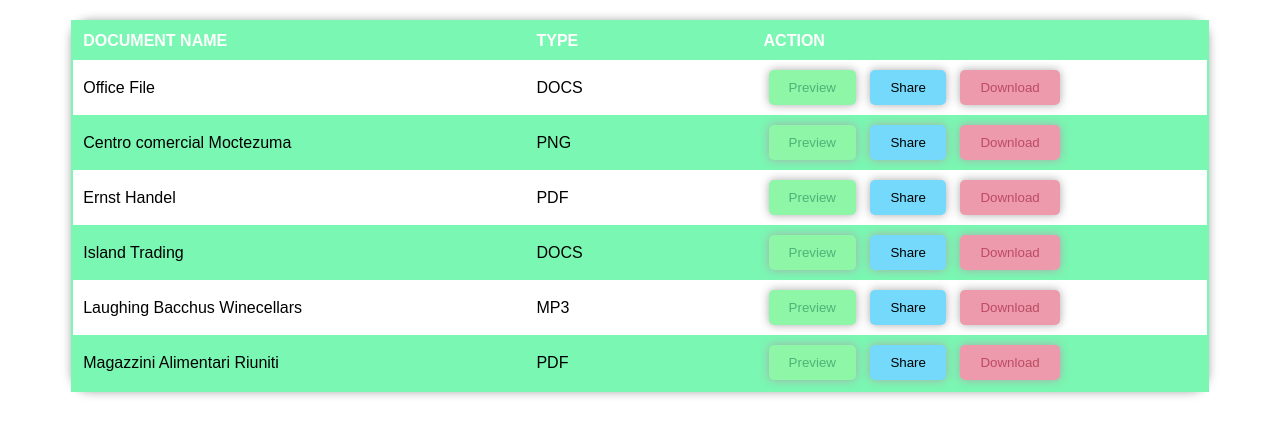
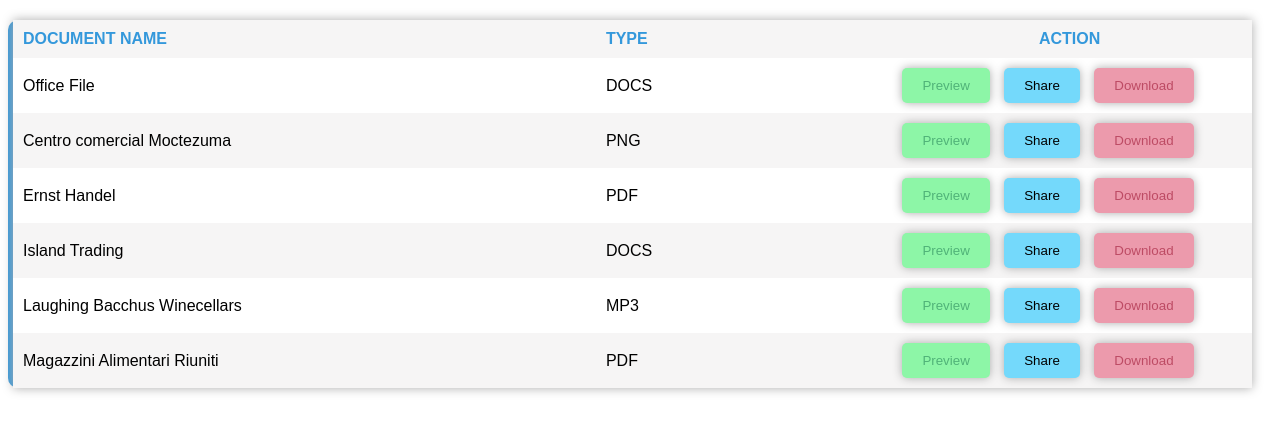
Before and after one commit to wdminarul/document-table, a plain HTML site: page index.html in a window 1280 px wide. Drawn offline with Linux system fonts and the light colour scheme.

Commit message:
final-table

```diff
--- a/index.html
+++ b/index.html
@@ -15,36 +15,41 @@
         <style>
             .content {
                 background-color: #fff;
-                width: 100%;
+                width: 98%;
                 font-family: Arial, Helvetica, sans-serif;
+                border-left: 5px solid #3498db;
+                border-radius: 10px;
             }
 
             .table-main {
                 font-family: arial, sans-serif;
                 border-collapse: collapse;
-                border: 2px solid #7af7b2;
-                border-radius: 20px;
                 margin: 20px auto;
-                width: 90%;
+                width: 100%;
                 box-shadow: 0px 0px 10px #aaa;
                 text-align: center;
             }
 
             .table-main th {
-                color: #fff;
+                color: #3498db;
                 text-transform: uppercase;
+                border-collapse: collapse;
             }
+
 
             .table-main td,
             th {
-                border: none;
                 text-align: left;
                 padding: 10px;
             }
+            .action{
+                text-align: center;
+            }
 
             .table-main tr:nth-child(odd) {
-                background-color: #7af7b2;
+                background-color: #f6f5f5;
             }
+
 
             .preview a {
                 text-decoration: none;
@@ -101,7 +106,7 @@
             }
 
             .action {
-                width: 40%;
+                width:25%;
 
             }
             @media only screen and (max-width:1000px) and (min-width:600px) {
```
